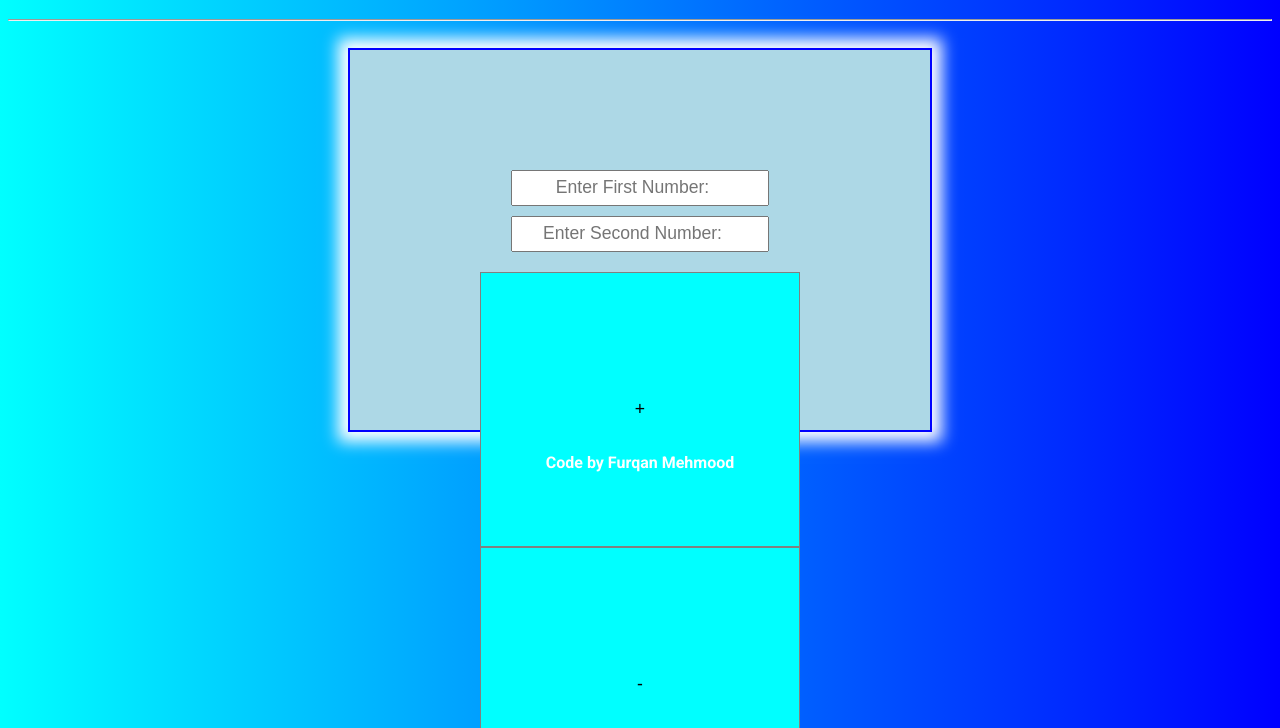
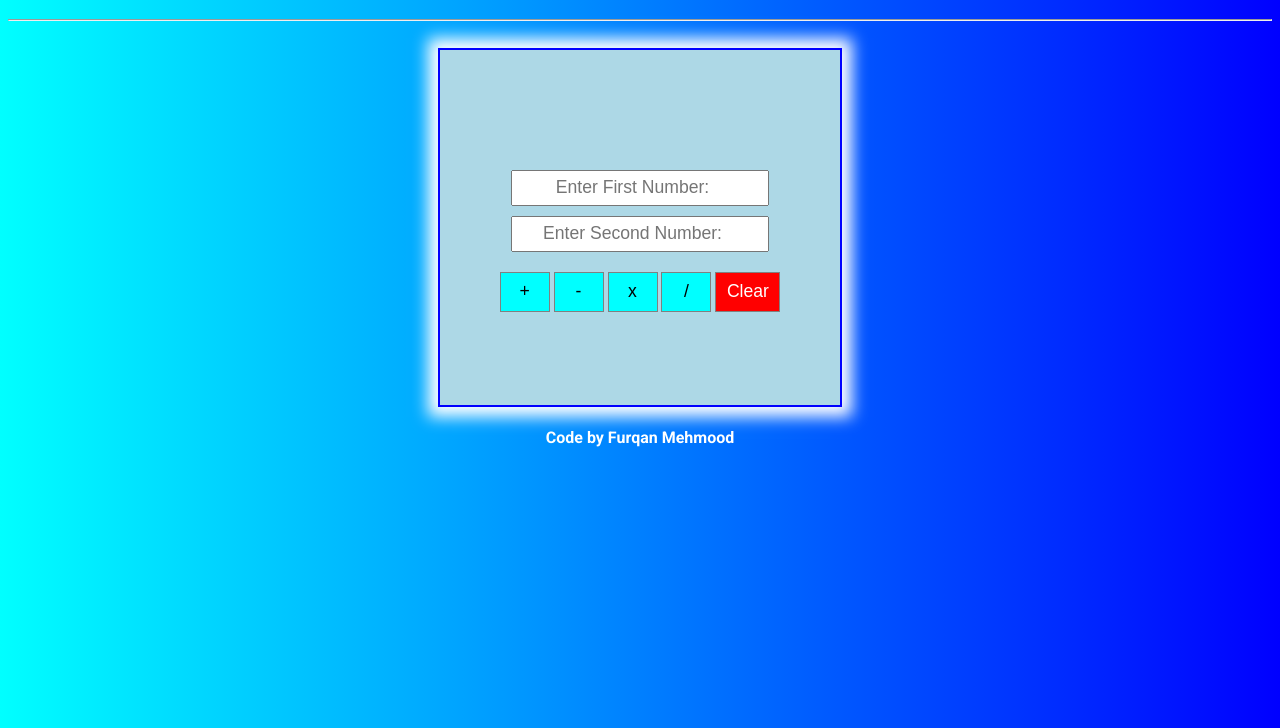
Before and after one commit to furqanizgenius/JavaScript-Input-Calculator-Project-2, a plain HTML site: page index.html in a window 1280 px wide. Shown: the part 72-800 px from the top of the page. Drawn offline with Linux system fonts and the light colour scheme.

Commit message:
Update style.css

```diff
--- a/style.css
+++ b/style.css
@@ -26,8 +26,8 @@ h1, h4 {
 }
 
 button {
-    width: 320px;
-    height: 275px;
+    width: 50px;
+    height: 40px;
     font-size: 1.1rem;
     background-color: aqua;
     border: 1px solid gray;
@@ -47,8 +47,9 @@ button {
 
 .wrapper {
     background-color: lightblue;
-    width: 500px;
-    height: 300px;
+    /* border-radius: 50%; */
+    width: 320px;
+    height: 275px;
     margin: auto;
     padding: 40px;
     border: 2px solid blue;
```
